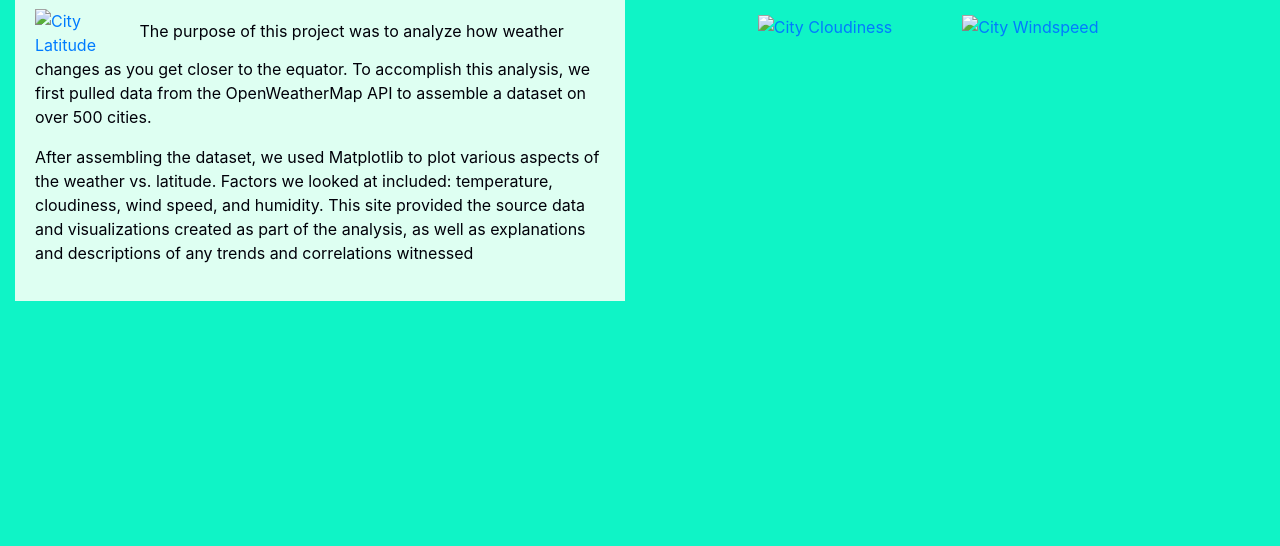
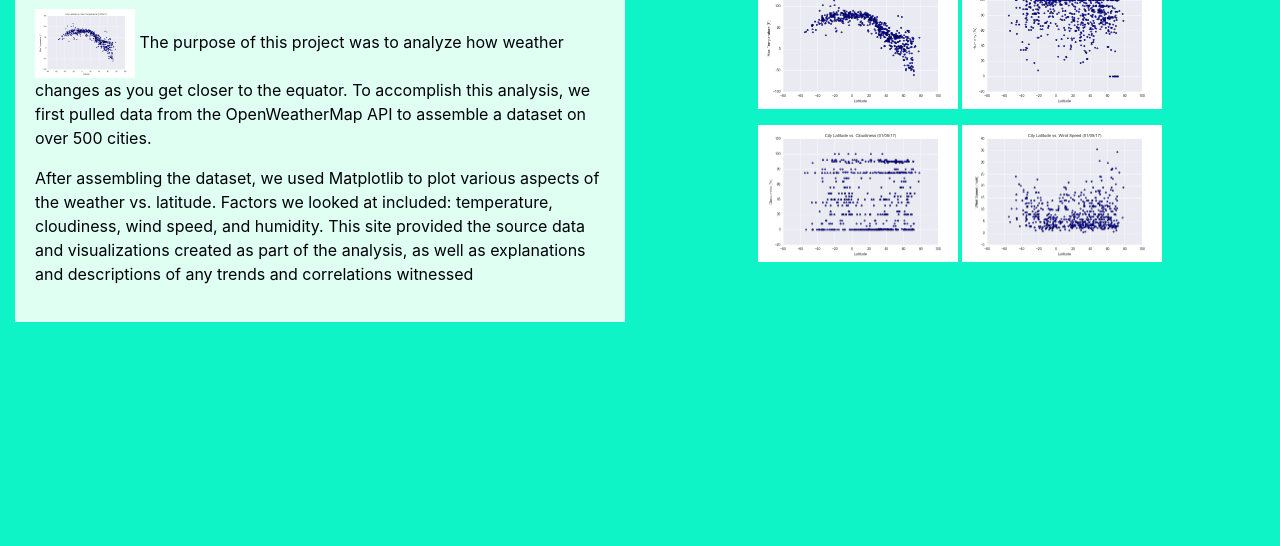
Before and after one commit to eduenas88/WeatherData, a plain HTML site: page index.html in a window 1280 px wide. Shown: the part 254-800 px from the top of the page. Drawn offline with nearby package versions, Linux system fonts and the light colour scheme.

Commit message:
edited image location

```diff
--- a/index.html
+++ b/index.html
@@ -60,7 +60,7 @@
                   <hr>
                   <p>
                   <a href="maxtemp.html">
-                    <img src="Resources/assets/images/Fig1.png" alt="City Latitude" width= "100"></a>
+                    <img src="images/Fig1.png" alt="City Latitude" width= "100"></a>
                     The purpose of this project was to analyze how weather changes as you get closer to the equator. To accomplish this analysis, we first pulled data from the OpenWeatherMap API to assemble a dataset on over 500 cities.
                 </p>
                   <p>After assembling the dataset, we used Matplotlib to plot various aspects of the weather vs. latitude. Factors we looked at included: temperature, cloudiness, wind speed, and humidity. This site provided the source data and visualizations created as part of the analysis,  as well as explanations and descriptions of any trends and correlations witnessed</p>
@@ -75,10 +75,10 @@
                 <div class="mx-auto">
                   <p>
                     <a href="maxtemp.html">
-                        <img class = "panel" src="Resources/assets/images/Fig1.png" alt="City Temperature" width="200">
+                        <img class = "panel" src="images/Fig1.png" alt="City Temperature" width="200">
                     </a>
                     <a href="humidity.html">
-                        <img class="panel" src="Resources/assets/images/Fig2.png" alt="City Humidity" width="200">
+                        <img class="panel" src="images/Fig2.png" alt="City Humidity" width="200">
                       </a>
                    </p>
                 </div>
@@ -88,10 +88,10 @@
                     <div class="mx-auto">
                       <p>
                         <a href="cloudiness.html">
-                            <img class= "panel" src="Resources/assets/images/Fig3.png" alt="City Cloudiness" width="200">
+                            <img class= "panel" src="images/Fig3.png" alt="City Cloudiness" width="200">
                         </a>
                         <a href="windspeed.html">
-                            <img class="panel" src="Resources/assets/images/Fig4.png" alt="City Windspeed" width="200">
+                            <img class="panel" src="images/Fig4.png" alt="City Windspeed" width="200">
                         </a>
                         </p>
               </div>
```
Also changed, not shown: cloudiness.html (+1 -1 lines), comparison.html (+4 -4 lines), humidity.html (+1 -1 lines), maxtemp.html (+1 -1 lines), windspeed.html (+1 -1 lines).
